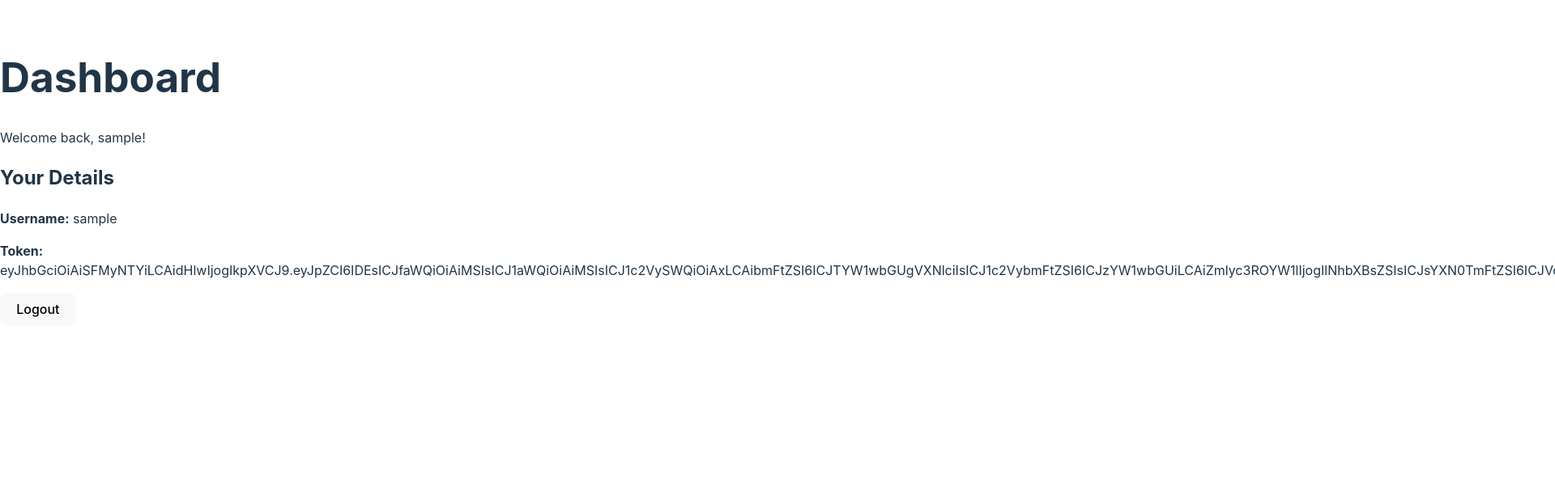
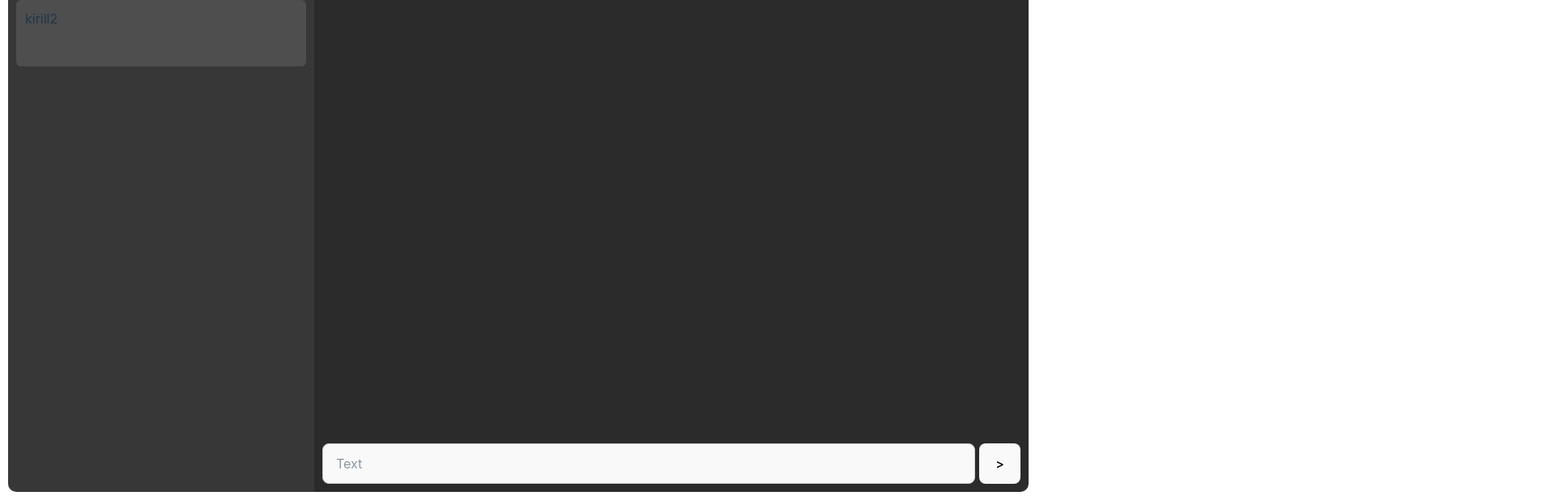
Before and after one commit to KirillShakhov/ITMO.DevOps.Frontend, a React (Vite) app: page /dashboard in a window 1280 px wide. Shown: the part 182-800 px from the top of the page at 81% size, 1920 px wide, since content can reach past the window. Built offline with nearby package versions, Linux system fonts and the light colour scheme; sample sign-in values are in the browser's storage.

Commit message:
feat: dashboard design

```diff
--- a/src/App.tsx
+++ b/src/App.tsx
@@ -2,7 +2,7 @@ import {useMemo} from 'react';
 import {BrowserRouter as Router, Routes, Route, Navigate} from 'react-router-dom';
 import Login from './components/Login';
 import Register from './components/Register';
-import Dashboard from "./components/Dashboard.tsx";
+import Dashboard from "./components/dashboard/Dashboard.tsx";
 
 export interface UserData {
     username: string;
--- a/src/components/Dashboard.tsx
+++ /dev/null
@@ -1,39 +0,0 @@
-import {useNavigate} from "react-router-dom";
-import {FC, useMemo} from "react";
-
-const Dashboard: FC = () => {
-    const navigate = useNavigate();
-
-    const user = useMemo(() => {
-        const username = localStorage.getItem('username');
-        const jwt = localStorage.getItem('jwt');
-        if (!username || !jwt) {
-            navigate('/login');
-        }
-        return {
-            username: username,
-            jwt: jwt
-        };
-    }, [navigate])
-
-    const handleLogout = () => {
-        localStorage.removeItem('username');
-        localStorage.removeItem('jwt');
-        navigate('/login');
-    };
-
-    return (
-        <div>
-            <h1>Dashboard</h1>
-            <p>Welcome back, {user.username}!</p>
-            <div>
-                <h2>Your Details</h2>
-                <p><strong>Username:</strong> {user.username}</p>
-                <p><strong>Token:</strong> {user.jwt}</p>
-                <button onClick={handleLogout}>Logout</button>
-            </div>
-        </div>
-    );
-}
-
-export default Dashboard;
--- /dev/null
+++ b/src/components/dashboard/Chat.tsx
@@ -0,0 +1,46 @@
+import {FC, useState} from "react";
+import './style.css';
+
+
+const Chat: FC = () => {
+    const [message, setMessage] = useState<string>('');
+
+    const onSend = () => {
+
+    }
+
+    return (
+        <div style={{
+            width: '100%',
+            height: '100%',
+            display: 'flex',
+            flexDirection: 'column',
+            justifyContent: 'space-between'
+        }}>
+            <div>
+
+            </div>
+            <div
+                style={{
+                    height: 70,
+                    boxSizing: 'border-box',
+                    display: 'flex',
+                    gap: 5,
+                    padding: 10,
+                }}
+            >
+                <input
+                    type="text"
+                    value={message}
+                    onChange={(e) => setMessage(e.target.value)}
+                    placeholder="Text"
+                    required
+                    style={{width: '100%'}}
+                />
+                <button onClick={onSend}>&gt;</button>
+            </div>
+        </div>
+    );
+};
+
+export default Chat;
--- /dev/null
+++ b/src/components/dashboard/ChatList.tsx
@@ -0,0 +1,32 @@
+import {FC, useState} from "react";
+import './style.css';
+import ChatPreview from "../../features/chatPreview/ChatPreview.tsx";
+import {Chat} from "./Dashboard.tsx";
+
+interface ChatListProps {
+    chats: Chat[];
+}
+
+const ChatList: FC<ChatListProps> = ({chats}) => {
+    const [activeChat, setActiveChat] = useState("");
+
+    return (
+        <div style={{
+            height: '100%',
+            width: '100%',
+            overflowY: 'scroll'
+        }}>
+            <div style={{display: 'flex', flexDirection: 'column', gap: 10, padding: 10}}>
+                {chats.map((chat, index) => (
+                    <ChatPreview key={index} active={activeChat === chat.username} title={chat.username}
+                                 onClick={() => {
+                                     console.log('click' + chat.username)
+                                     setActiveChat(chat.username);
+                                 }}/>
+                ))}
+            </div>
+        </div>
+    );
+};
+
+export default ChatList;
--- /dev/null
+++ b/src/components/dashboard/Dashboard.tsx
@@ -0,0 +1,99 @@
+import {useState, FC} from "react";
+import {useNavigate} from "react-router-dom";
+import Popup from "../../features/popup/Popup.tsx";
+import ChatList from "./ChatList.tsx";
+import Chat from "./Chat.tsx";
+
+export interface User {
+    username: string;
+    jwt: string;
+}
+
+export interface Chat {
+    username: string;
+}
+
+const Dashboard: FC = () => {
+    const navigate = useNavigate();
+    const [chats, setChats] = useState<Chat[]>([{username: 'kirill'},{username: 'kirill2'}]);
+    const [showPopup, setShowPopup] = useState(false);
+    const [newUsername, setNewUsername] = useState("");
+
+    // const user: User = useMemo(() => {
+    //     const username = localStorage.getItem('username');
+    //     const jwt = localStorage.getItem('jwt');
+    //     if (!username || !jwt) {
+    //         navigate('/login');
+    //         return {username: '', jwt: ''};
+    //     }
+    //     return {username, jwt};
+    // }, [navigate]);
+
+    const handleLogout = () => {
+        localStorage.removeItem('username');
+        localStorage.removeItem('jwt');
+        navigate('/login');
+    };
+
+    const addChat = () => {
+        const newChat = {id: Math.random(), username: newUsername};  // `id` would normally be fetched or confirmed by the backend
+        setChats([...chats, newChat]);
+        setNewUsername("");
+        setShowPopup(false);
+    };
+
+    return (
+        <div style={{
+            position: 'fixed',
+            top: 0,
+            left: 0,
+            width: '100%',
+            height: '100%',
+            display: 'flex',
+            flexDirection: 'column',
+            justifyContent: 'start',
+            padding: 10,
+            boxSizing: 'border-box'
+        }}>
+            <div style={{
+                height: 40,
+                display: 'flex',
+                justifyContent: 'space-between',
+                padding: 10,
+                background: '#373737',
+                borderRadius: 10,
+                marginBottom: 10,
+            }}>
+                <button onClick={() => setShowPopup(true)}>Add Chat</button>
+                <button onClick={handleLogout}>Logout</button>
+            </div>
+            <div style={{height: '100%', display: 'flex'}}>
+                <div style={{
+                    height: '100%',
+                    width: '30%',
+                    background: '#373737',
+                    borderTopLeftRadius: 10,
+                    borderBottomLeftRadius: 10,
+                }}>
+                    <ChatList chats={chats}/>
+                </div>
+                <div style={{
+                    height: '100%',
+                    width: '70%',
+                    background: '#2b2b2b',
+                    borderTopRightRadius: 10,
+                    borderBottomRightRadius: 10
+                }}>
+                    <Chat/>
+                </div>
+            </div>
+            <Popup title="Add New Chat" isOpen={showPopup} onClose={() => setShowPopup(false)}>
+                <input type="text" value={newUsername} onChange={e => setNewUsername(e.target.value)}
+                       placeholder="Enter username"/>
+                <button onClick={addChat}>Add</button>
+            </Popup>
+        </div>
+    );
+};
+
+export default Dashboard;
--- /dev/null
+++ b/src/components/dashboard/style.css
@@ -0,0 +1,23 @@
+.chat-sidebar {
+    width: 250px;
+    background-color: #1a1a1a;
+    color: white;
+    height: 100%;
+    overflow-y: auto;
+}
+
+.chat-display {
+    flex-grow: 1;
+    padding: 20px;
+}
+
+.add-chat-popup {
+    position: fixed;
+    top: 50%;
+    left: 50%;
+    transform: translate(-50%, -50%);
+    background-color: #242424;
+    padding: 20px;
+    border-radius: 8px;
+    box-shadow: 0 4px 6px rgba(0,0,0,0.1);
+}
--- /dev/null
+++ b/src/features/chatPreview/ChatPreview.tsx
@@ -0,0 +1,29 @@
+import {FC} from "react";
+import './style.css';
+
+interface ChatPreviewProps {
+    active?: boolean;
+    title: string;
+    message?: string;
+    onClick: () => void;
+}
+
+const ChatPreview: FC<ChatPreviewProps> = ({active = false, title, message, onClick}) => {
+    return (
+        <div
+            style={{
+                height: 60,
+                background: '#4e4e4e',
+                border: active ? '1px solid #747bff' : '1px solid transparent',
+                borderRadius: 6,
+                padding: 10,
+            }}
+            onClick={onClick}
+        >
+            <div>{title}</div>
+            <div>{message}</div>
+        </div>
+    );
+};
+
+export default ChatPreview;
--- /dev/null
+++ b/src/features/popup/Popup.tsx
@@ -0,0 +1,25 @@
+import { FC, ReactNode } from "react";
+import './style.css';
+
+interface Props {
+    title: string;
+    children: ReactNode;
+    isOpen: boolean;
+    onClose: () => void;
+}
+
+const Popup: FC<Props> = ({ title, children, isOpen, onClose }) => {
+    if (!isOpen) return null;
+
+    return (
+        <div className="popup-overlay">
+            <div className="popup-content">
+                <h2>{title}</h2>
+                {children}
+                <button className="close-button" onClick={onClose}>Close</button>
+            </div>
+        </div>
+    );
+};
+
+export default Popup;
--- /dev/null
+++ b/src/features/popup/style.css
@@ -0,0 +1,29 @@
+.popup-overlay {
+    position: fixed;
+    top: 0;
+    left: 0;
+    width: 100%;
+    height: 100%;
+    background-color: rgba(0, 0, 0, 0.5);
+    display: flex;
+    justify-content: center;
+    align-items: center;
+}
+
+.popup-content {
+    background-color: #242424;
+    padding: 20px;
+    border-radius: 8px;
+    width: 300px;
+    box-shadow: 0 4px 6px rgba(0, 0, 0, 0.1);
+}
+
+.close-button {
+    background-color: #646cff;
+    border: none;
+    padding: 8px 16px;
+    color: white;
+    border-radius: 4px;
+    cursor: pointer;
+    margin-top: 10px;
+}
```
Also changed, not shown: src/features/chatPreview/style.css (added).
